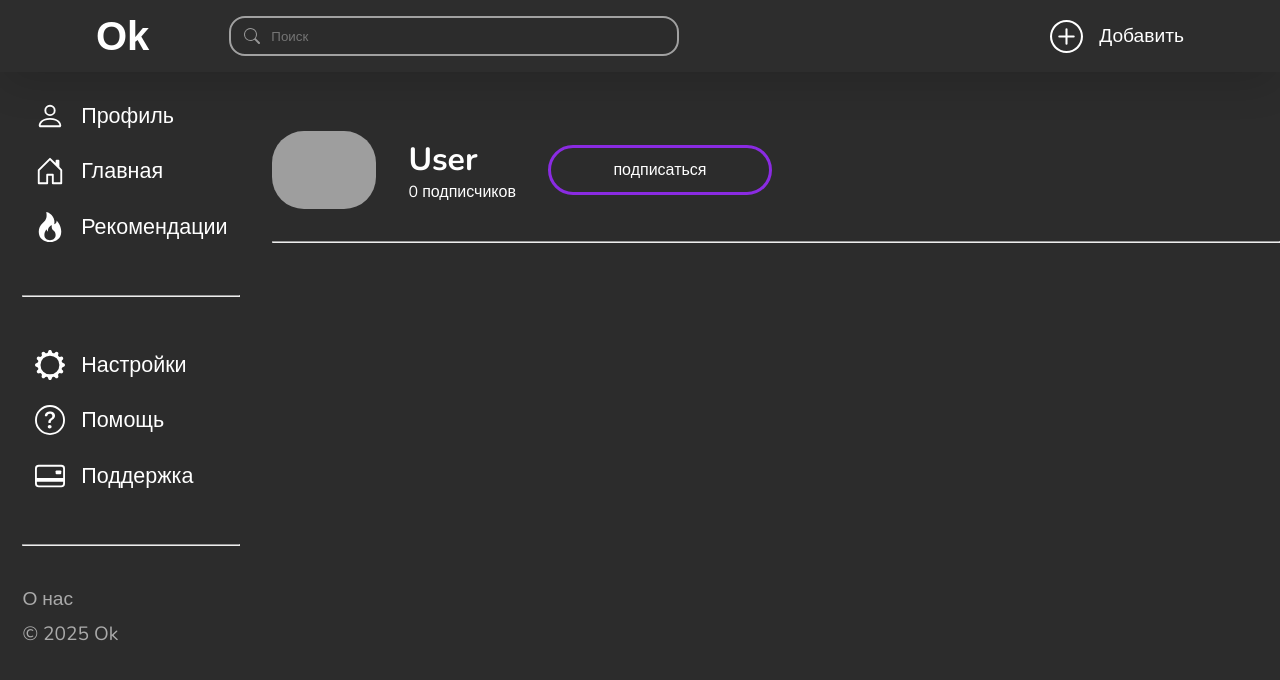
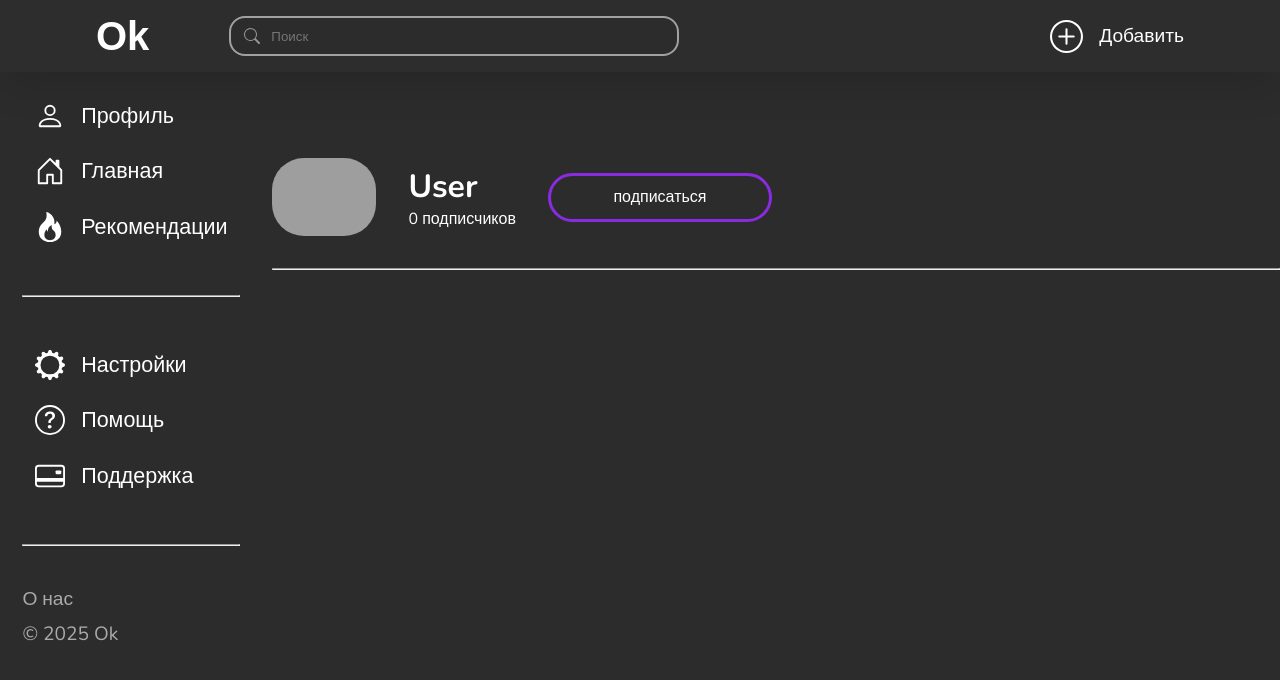
Before and after one commit to Maks1im/test-mobil--UI, a React (Vite) app: page /user in a window 1280 px wide. Shown: the top 680 px of the page. Built offline with nearby package versions, Linux system fonts and the light colour scheme; grey boxes are pictures that could not be loaded.

Commit message:
Add files via upload

```diff
--- a/src/styles/App.css
+++ b/src/styles/App.css
@@ -321,7 +321,7 @@
   display: flex;
   align-items: center;
   gap: 2rem;
-  margin-top: 2.2rem;
+  margin-top: 3.9rem;
 }
 .main-account .user-desktop .header-user .user-info,
 .main-account .user-mobile .header-user .user-info {
--- a/src/styles/styles_page/_userPage.scss
+++ b/src/styles/styles_page/_userPage.scss
@@ -15,7 +15,7 @@
       display: flex;
       align-items: center;
       gap: 2rem;
-      margin-top: 2.2rem;
+      margin-top: 3.9rem;
 
       .user-info {
         display: flex;
```
